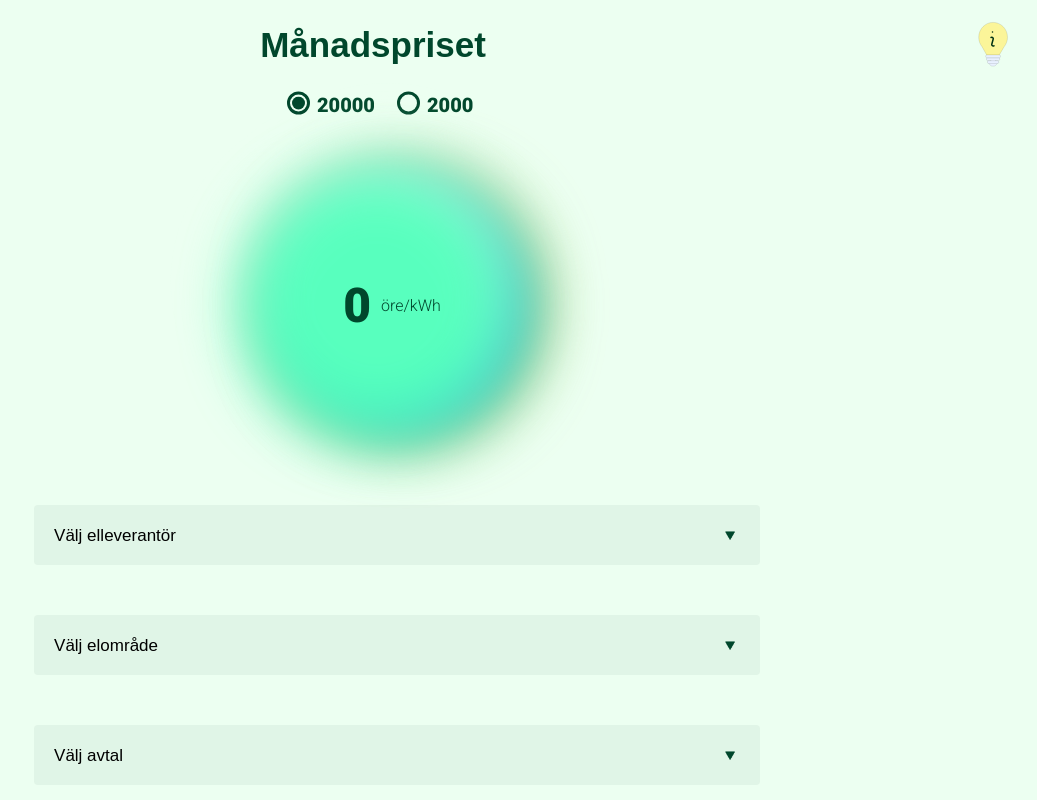
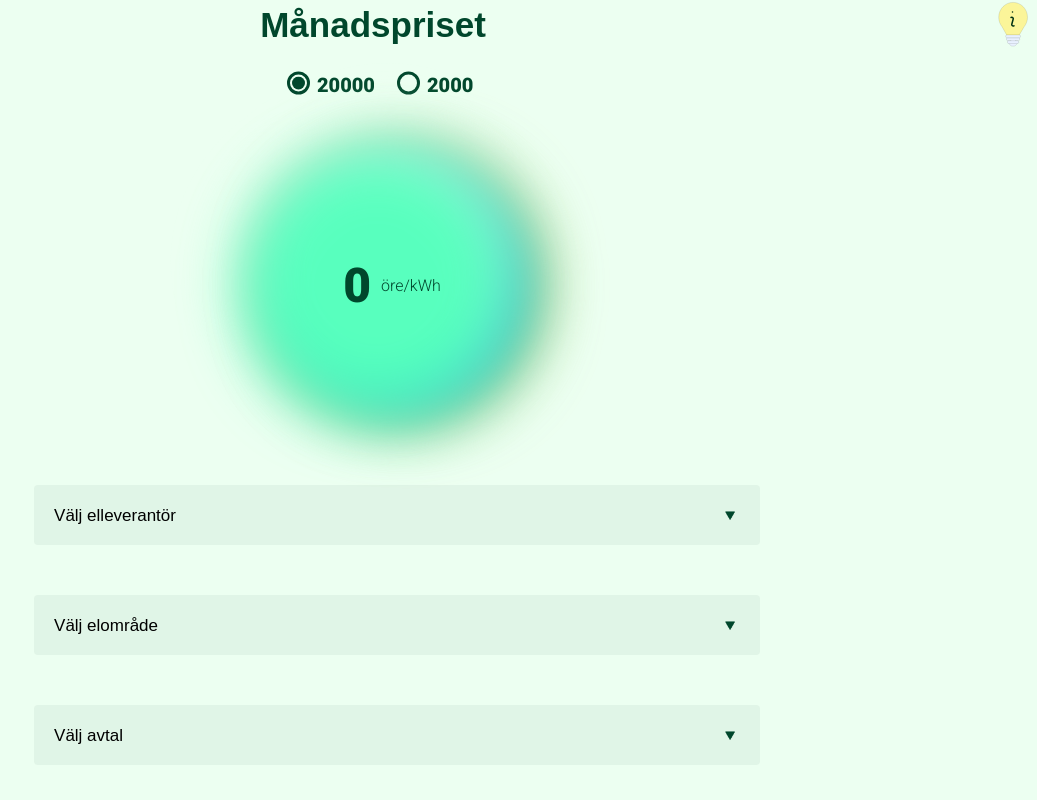
Before and after one commit to csobr/elende, a SvelteKit app: page / in a window 1280 px wide. Shown: the top 800 px of the page, without its empty margins (243-1280 px from the left). Built offline with nearby package versions, Linux system fonts and the light colour scheme; a web font is replaced by a local one.

Commit message:
Add padding to container

```diff
--- a/src/routes/+page.svelte
+++ b/src/routes/+page.svelte
@@ -132,8 +132,7 @@
 <style>
   main {
     width: 100%;
-    height: 100vh;
-    padding: 2rem;
+    padding-bottom: 15rem;
   }
   nav {
     display: grid;
```
